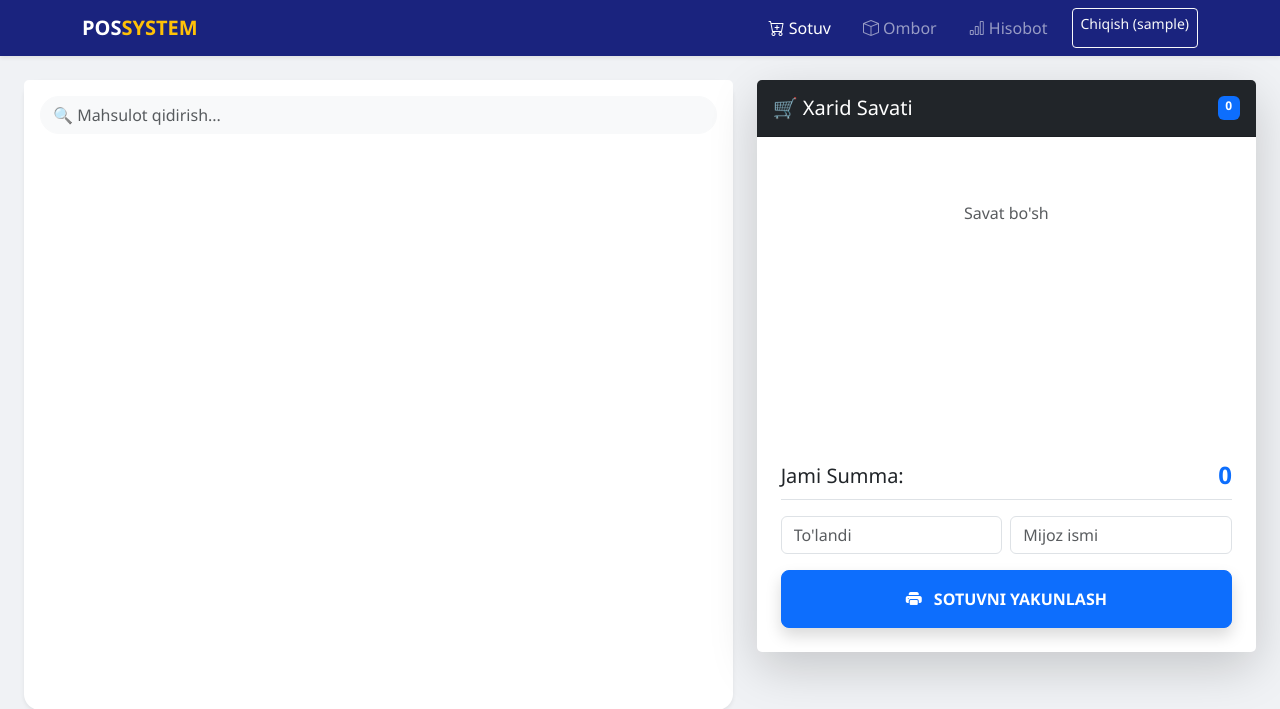
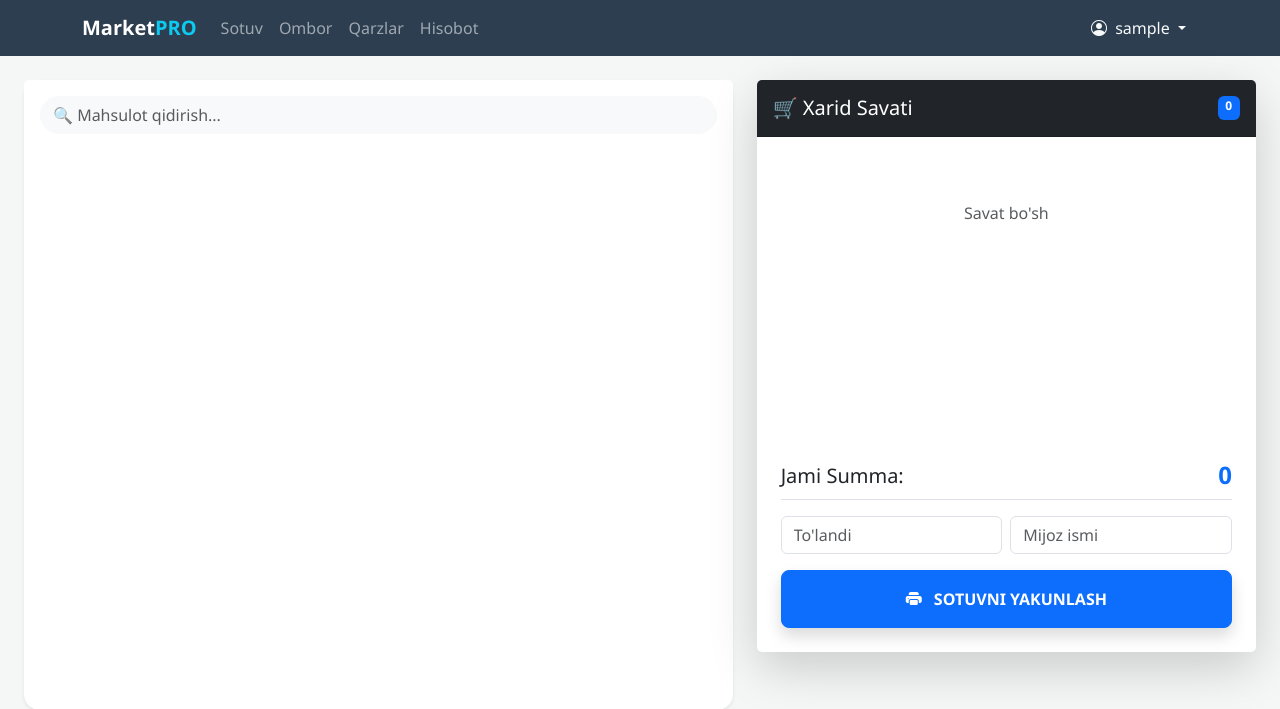
Before and after one commit to urmonaliyevv/market-sayt, a Flask app: page / in a window 1280 px wide. Shown: the top 709 px of the page. Run offline with Flask 3, Linux system fonts and the light colour scheme; the visitor is signed in with stand-in values (Sample User, id 1); some libraries are stand-ins or nearby versions.

Commit message:
Update base.html

```diff
--- a/templates/base.html
+++ b/templates/base.html
@@ -3,27 +3,37 @@
 <head>
     <meta charset="UTF-8">
     <meta name="viewport" content="width=device-width, initial-scale=1.0">
-    <title>MarketPRO POS</title>
+    <title>POS System</title>
     <link href="https://cdn.jsdelivr.net/npm/bootstrap@5.3.0/dist/css/bootstrap.min.css" rel="stylesheet">
     <link rel="stylesheet" href="https://cdn.jsdelivr.net/npm/bootstrap-icons@1.11.1/font/bootstrap-icons.css">
     <style>
-        body { background: #f0f2f5; font-family: 'Segoe UI', sans-serif; }
-        .navbar { background: #1a237e !important; }
-        .premium-card { background: white; border-radius: 12px; border: none; transition: 0.2s; cursor: pointer; box-shadow: 0 2px 5px rgba(0,0,0,0.05); }
-        .premium-card:hover { transform: scale(1.02); box-shadow: 0 5px 15px rgba(0,0,0,0.1); }
-        .cart-sticky { position: sticky; top: 80px; }
+        body { background: #f4f7f6; font-family: 'Segoe UI', sans-serif; }
+        .navbar { background: #2c3e50 !important; }
+        .premium-card { background: white; border-radius: 12px; border: none; cursor: pointer; transition: 0.3s; }
+        .premium-card:hover { transform: translateY(-3px); box-shadow: 0 10px 20px rgba(0,0,0,0.1); }
+        .dropdown-menu { border: none; shadow: 0 5px 15px rgba(0,0,0,0.1); }
     </style>
 </head>
 <body>
-    <nav class="navbar navbar-expand-lg navbar-dark mb-4 shadow-sm">
+    <nav class="navbar navbar-expand-lg navbar-dark mb-4">
         <div class="container">
-            <a class="navbar-brand fw-bold" href="/">POS<span class="text-warning">SYSTEM</span></a>
+            <a class="navbar-brand fw-bold" href="/">Market<span class="text-info">PRO</span></a>
             {% if session['user_id'] %}
-            <div class="navbar-nav ms-auto gap-3">
-                <a class="nav-link active" href="/"><i class="bi bi-cart-plus"></i> Sotuv</a>
-                <a class="nav-link" href="/ombor"><i class="bi bi-box"></i> Ombor</a>
-                <a class="nav-link" href="/hisobot"><i class="bi bi-bar-chart"></i> Hisobot</a>
-                <a class="btn btn-outline-light btn-sm" href="/logout">Chiqish ({{session['username']}})</a>
+            <div class="collapse navbar-collapse" id="navbarNav">
+                <ul class="navbar-nav me-auto">
+                    <li class="nav-item"><a class="nav-link" href="/">Sotuv</a></li>
+                    <li class="nav-item"><a class="nav-link" href="/ombor">Ombor</a></li>
+                    <li class="nav-item"><a class="nav-link" href="/qarzlar">Qarzlar</a></li>
+                    <li class="nav-item"><a class="nav-link" href="/hisobot">Hisobot</a></li>
+                </ul>
+                <div class="dropdown">
+                    <button class="btn btn-outline-light dropdown-toggle border-0" type="button" data-bs-toggle="dropdown">
+                        <i class="bi bi-person-circle me-1"></i> {{ session['username'] }}
+                    </button>
+                    <ul class="dropdown-menu dropdown-menu-end shadow">
+                        <li><a class="dropdown-item text-danger fw-bold" href="/logout"><i class="bi bi-box-arrow-right me-2"></i>Chiqish</a></li>
+                    </ul>
+                </div>
             </div>
             {% endif %}
         </div>
```
